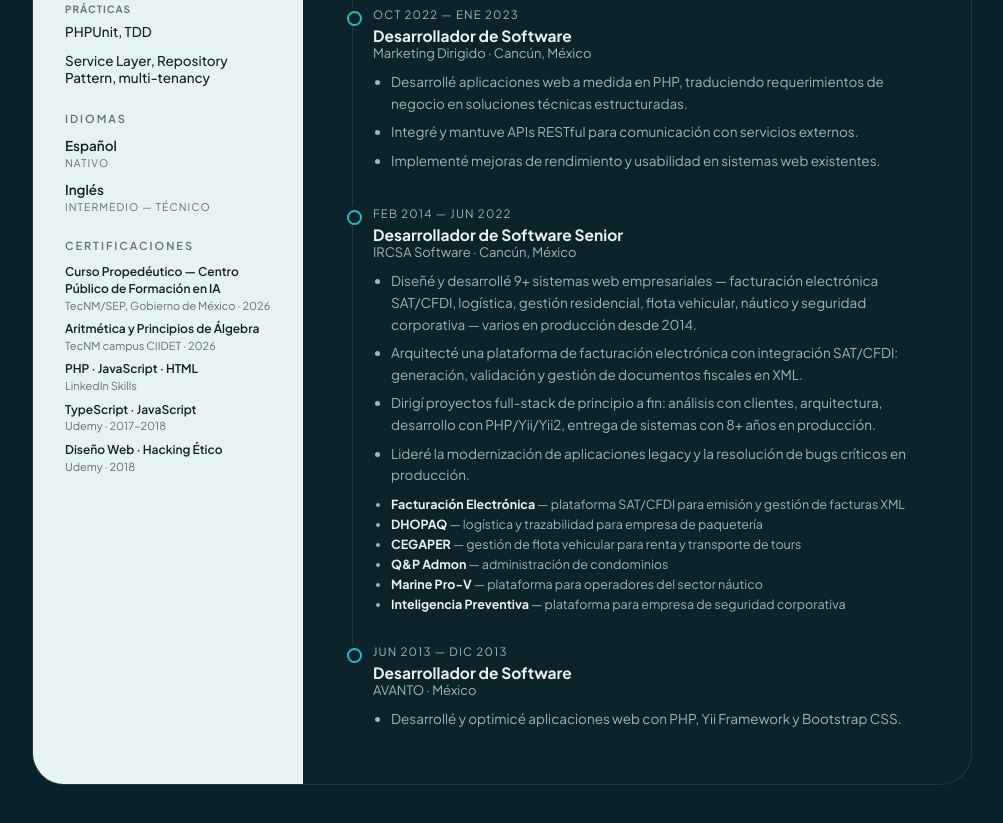
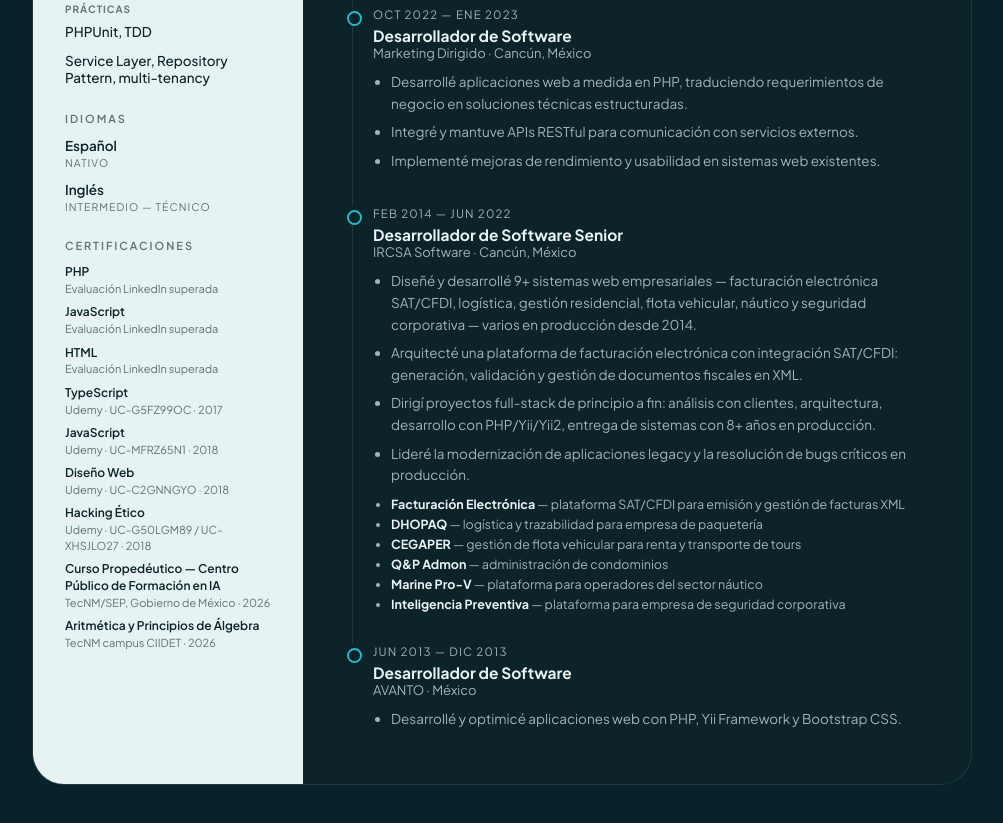
Before and after one commit to RoyArgaez/RoyArgaez.github.io, a plain HTML site: page index.html in a window 1280 px wide. Shown: the part 1278-2101 px from the top of the page, without its empty margins (138-1141 px from the left). Drawn offline with nearby package versions, Linux system fonts and the light colour scheme.

Commit message:
List certifications individually to match the job CV exactly, not grouped
Co-Authored-By: Claude Sonnet 5 <noreply@anthropic.com>
Claude-Session: https://claude.ai/code/session_01ChyHnHoyoFod9x9Z4u8opZ

```diff
--- a/index.html
+++ b/index.html
@@ -231,11 +231,15 @@
       <div class="side-block">
         <p class="side-h">Certificaciones</p>
         <ul class="certs-side">
+          <li><b>PHP</b><span>Evaluación LinkedIn superada</span></li>
+          <li><b>JavaScript</b><span>Evaluación LinkedIn superada</span></li>
+          <li><b>HTML</b><span>Evaluación LinkedIn superada</span></li>
+          <li><b>TypeScript</b><span>Udemy · UC-G5FZ99OC · 2017</span></li>
+          <li><b>JavaScript</b><span>Udemy · UC-MFRZ65N1 · 2018</span></li>
+          <li><b>Diseño Web</b><span>Udemy · UC-C2GNNGYO · 2018</span></li>
+          <li><b>Hacking Ético</b><span>Udemy · UC-G50LGM89 / UC-XHSJLO27 · 2018</span></li>
           <li><b>Curso Propedéutico — Centro Público de Formación en IA</b><span>TecNM/SEP, Gobierno de México · 2026</span></li>
           <li><b>Aritmética y Principios de Álgebra</b><span>TecNM campus CIIDET · 2026</span></li>
-          <li><b>PHP · JavaScript · HTML</b><span>LinkedIn Skills</span></li>
-          <li><b>TypeScript · JavaScript</b><span>Udemy · 2017–2018</span></li>
-          <li><b>Diseño Web · Hacking Ético</b><span>Udemy · 2018</span></li>
         </ul>
       </div>
     </aside>
@@ -435,5 +439,5 @@
   <p>Español — Nativo · Inglés — Intermedio (lectura técnica y documentación profesional)</p>
 
   <h2>Certificaciones</h2>
-  <p>Curso Propedéutico, Centro Público de Formación en IA — TecNM/SEP, Gobierno de México (2026) · Aritmética y Principios de Álgebra — TecNM campus CIIDET (2026) · PHP, JavaScript, HTML — LinkedIn Skills · TypeScript, JavaScript — Udemy (2017–2018) · Diseño Web, Hacking Ético — Udemy (2018)</p>
+  <p>PHP — Evaluación LinkedIn superada · JavaScript — Evaluación LinkedIn superada · HTML — Evaluación LinkedIn superada · TypeScript — Udemy, UC-G5FZ99OC (2017) · JavaScript — Udemy, UC-MFRZ65N1 (2018) · Diseño Web — Udemy, UC-C2GNNGYO (2018) · Hacking Ético — Udemy, UC-G50LGM89/UC-XHSJLO27 (2018) · Curso Propedéutico, Centro Público de Formación en IA — TecNM/SEP, Gobierno de México (2026) · Aritmética y Principios de Álgebra — TecNM campus CIIDET (2026)</p>
 </div>
```
